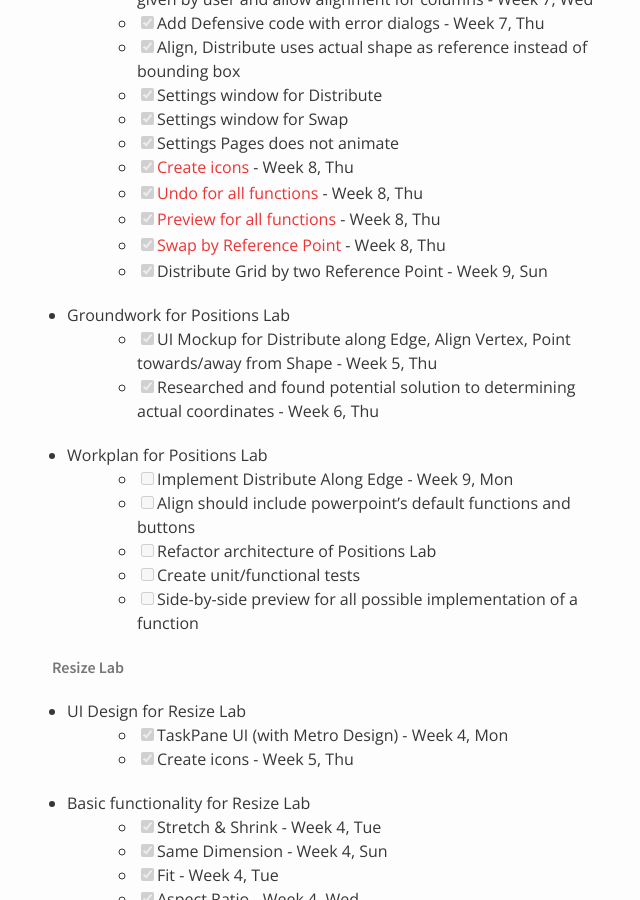
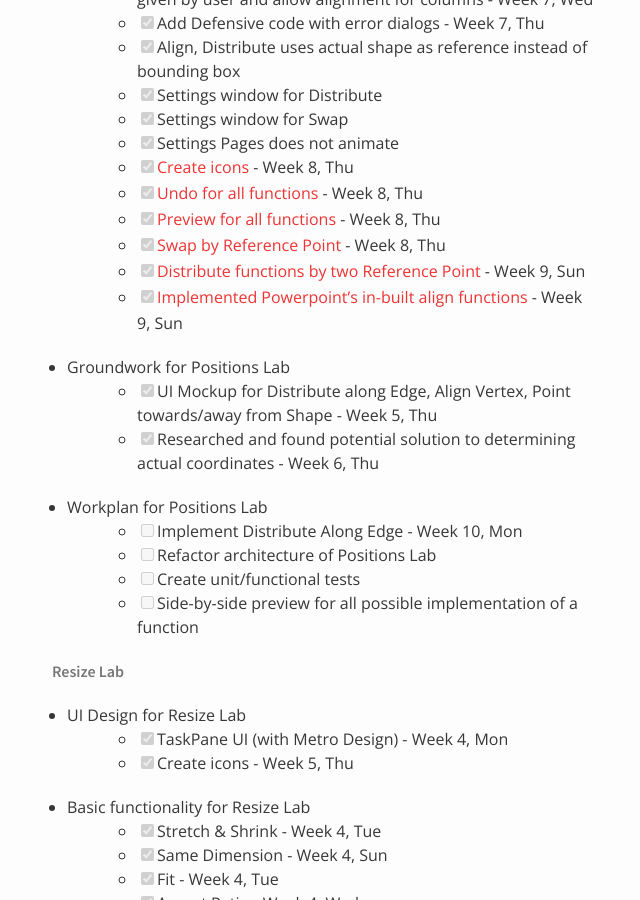
Before and after one commit to nus-oss/cs3281-AY1516S2-website, a Jekyll site: the page built from teams/powerpointlabs.md, in a window 1280 px wide and 900 px high, scrolled down 1631 px. Shown: the whole window, without its empty margins (318-958 px from the left). Built offline with Jekyll 4.4.1, drawn with Linux system fonts in a browser that asks for light colours; some of the changed text lies outside the part shown.

Commit message:
Updated Positions Lab workplan, Victor's contributions

```diff
--- a/teams/powerpointlabs.md
+++ b/teams/powerpointlabs.md
@@ -57,13 +57,13 @@ permalink: /teams/powerpointlabs/
   * [x] [Undo for all functions](https://github.com/nus-fboa2016-PL/PowerPointLabs/issues/29) - Week 8, Thu
   * [x] [Preview for all functions](https://github.com/nus-fboa2016-PL/PowerPointLabs/issues/30) - Week 8, Thu
   * [x] [Swap by Reference Point](https://github.com/nus-fboa2016-PL/PowerPointLabs/issues/25) - Week 8, Thu
-  * [x] Distribute Grid by two Reference Point - Week 9, Sun
+  * [x] [Distribute functions by two Reference Point](https://github.com/nus-fboa2016-PL/PowerPointLabs/issues/32) - Week 9, Sun
+  * [x] [Implemented Powerpoint's in-built align functions](https://github.com/nus-fboa2016-PL/PowerPointLabs/issues/33) - Week 9, Sun
 * Groundwork for Positions Lab
   * [x] UI Mockup for Distribute along Edge, Align Vertex, Point towards/away from Shape - Week 5, Thu
   * [x] Researched and found potential solution to determining actual coordinates - Week 6, Thu
 * Workplan for Positions Lab
-  * [ ] Implement Distribute Along Edge - Week 9, Mon
-  * [ ] Align should include powerpoint's default functions and buttons
+  * [ ] Implement Distribute Along Edge - Week 10, Mon
   * [ ] Refactor architecture of Positions Lab
   * [ ] Create unit/functional tests
   * [ ] Side-by-side preview for all possible implementation of a function
@@ -303,6 +303,9 @@ permalink: /teams/powerpointlabs/
 * Implemented **Settings page for Distribute** in [`PositionsLabMain.cs`](https://github.com/nus-fboa2016-PL/PowerPointLabs/commit/8ea277d1243fc63fb53d715ba6a586aeeca9cef7) - Week 7, Mon
 * Implemented **Align and Distribute functions to use internal vertices as reference point** in [`PoitionsLabMain.cs`](https://github.com/nus-fboa2016-PL/PowerPointLabs/commit/273650b8181c9d08772761178e4e38f152e78349) - Week 7, Sun
 * Created the **Settings page UI for Swap** in [`ReorderSettingsDialog.xaml`](https://github.com/nus-fboa2016-PL/PowerPointLabs/commit/192ca1b23feed3739c2d8c9b343cf5a8f47b1f41) - Week 8, Mon
+* **Created Icons for Align and Distribute** in [Icons for all Positions Lab Pane](https://github.com/nus-fboa2016-PL/PowerPointLabs/issues/28) - Week 8, Mon
+* **Supports Powerpoint's align functions** in [PowerPoint Align functions](https://github.com/nus-fboa2016-PL/PowerPointLabs/issues/33) - Week 9, Mon
+* **Implemented Distribute Horizontal and Vertical using two anchorpoints** in [Distribute Shapes](https://github.com/nus-fboa2016-PL/PowerPointLabs/issues/32) - Week 9, Mon
 
 #### Contributions to project [OpenKeychain](https://www.openkeychain.org/) (Minor Project)
  * ...
```
